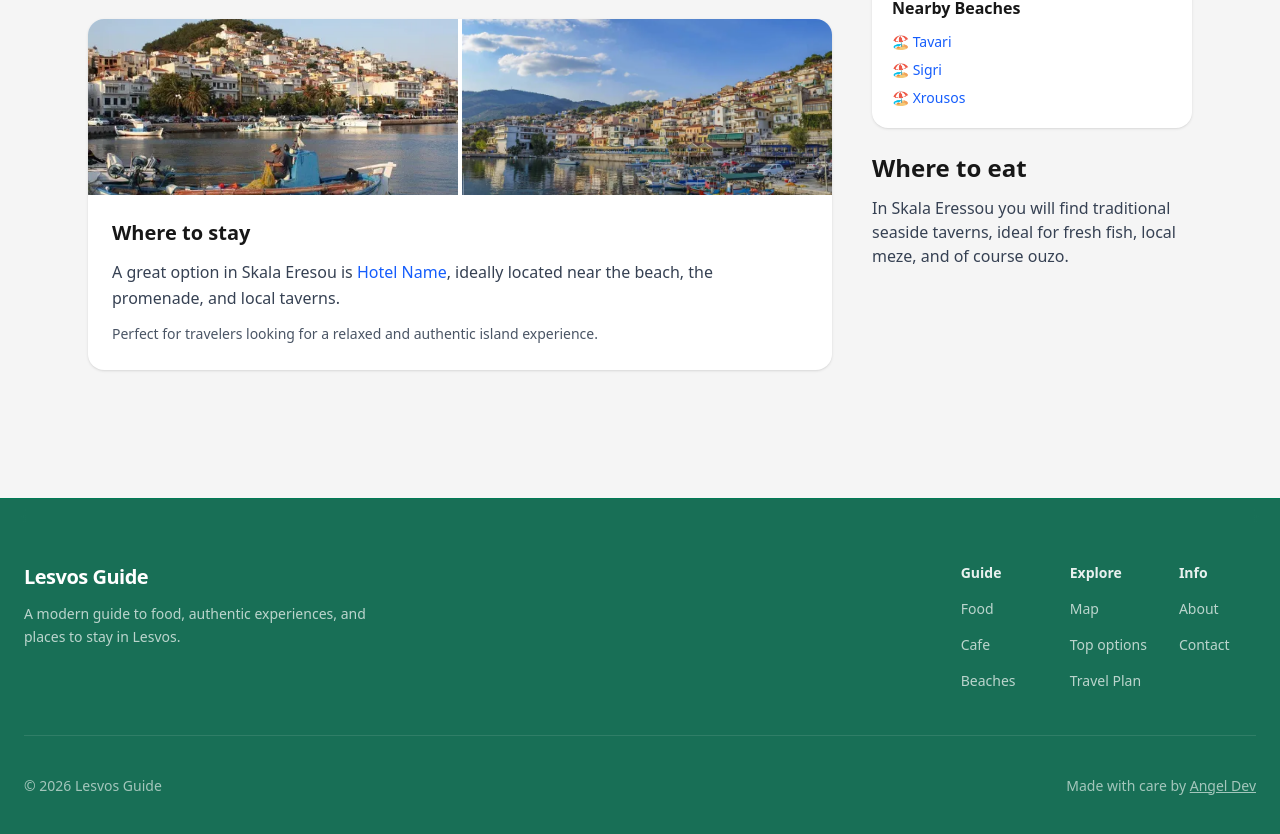
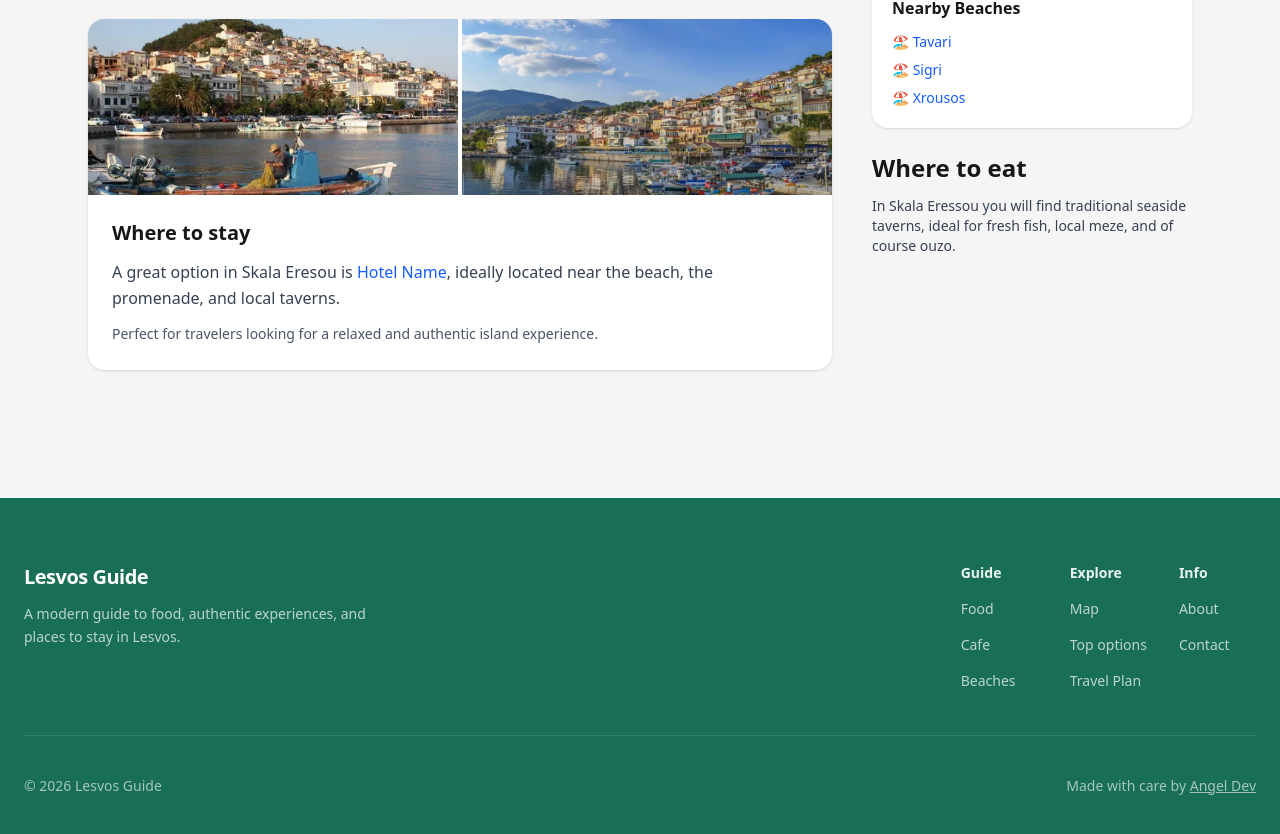
Before and after one commit to amamouridis06/lesvos-travel-guide, a Next.js app: page /villages/skala-eresou in a window 1280 px wide. Shown: the part 1481-2315 px from the top of the page. Built offline with nearby package versions, Linux system fonts and the light colour scheme.

Commit message:
Update page.tsx

```diff
--- a/app/villages/skala-eresou/page.tsx
+++ b/app/villages/skala-eresou/page.tsx
@@ -167,7 +167,7 @@ export default function PlomariPage() {
             {/* FOOD */}
             <div>
               <h2 className="text-2xl font-semibold mb-3">Where to eat</h2>
-              <p className="text-gray-700">
+              <p className="space-y-2 text-sm text-gray-700">
                 In Skala Eressou you will find traditional seaside taverns, ideal for fresh fish, local meze, and of course ouzo.
               </p>
             </div>
```
